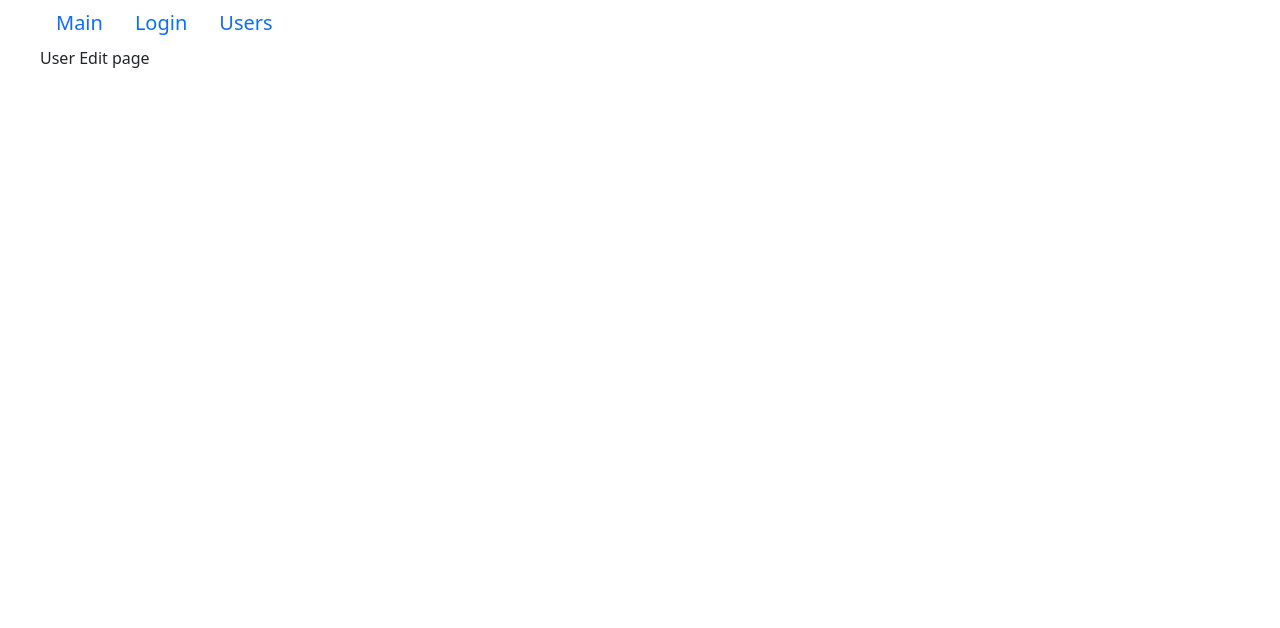
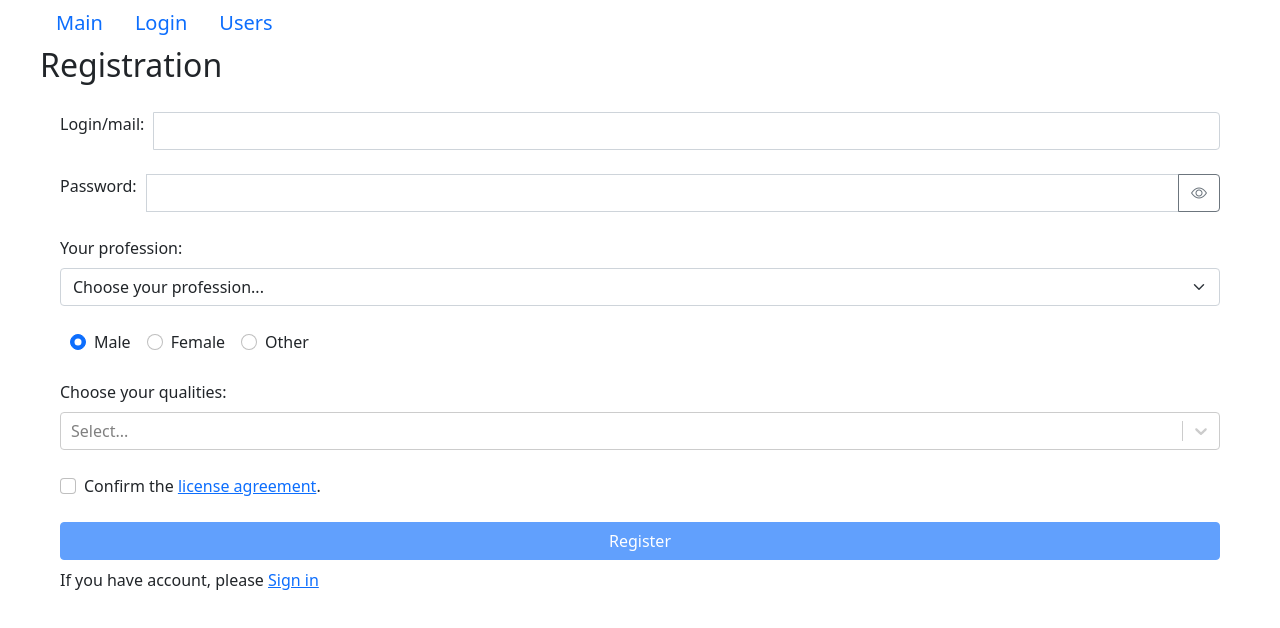
Before and after one commit to ZagSerSan/CP_fast-company, a React (Create React App) app: page /Users/67rdca3eeb7f6fgeed471815/edit in a window 1280 px wide. Shown: the top 628 px of the page. Built offline with nearby package versions, Linux system fonts and the light colour scheme.

Commit message:
add loader

```diff
--- a/package.json
+++ b/package.json
@@ -11,6 +11,7 @@
     "prop-types": "^15.8.1",
     "react": "^18.2.0",
     "react-dom": "^18.2.0",
+    "react-loader-spinner": "^5.3.4",
     "react-router-dom": "^5.3.0",
     "react-scripts": "5.0.1",
     "react-select": "^5.7.3",
--- /dev/null
+++ b/src/app/components/common/loader.module.css
@@ -0,0 +1,7 @@
+.loader {
+  position: fixed;
+  top: 20%;
+  left: 50%;
+  /* transform: translate3d(-50%, -50%, 0); */
+  transform: translateX(-50%);
+}
--- a/src/app/components/page/userPage/userEdit.jsx
+++ b/src/app/components/page/userPage/userEdit.jsx
@@ -1,8 +1,178 @@
-import React from 'react'
+import React, { useState, useEffect } from 'react'
+import { Link } from 'react-router-dom/cjs/react-router-dom'
+// utils, css
+import './userEdit.module.css'
+import professionsApi from '../../../api/fake.api/professions.api'
+import qualitiesApi from '../../../api/fake.api/qualities.api'
+import { validator } from '../../../utils/validator'
+import { validatorConfig } from '../../../utils/validatorConfig'
+// components
+import TextField from '../../common/form/textField'
+import SelectField from '../../common/form/selectField'
+import RadioField from '../../common/form/radioField'
+import MultiSelectField from '../../common/form/multiSelectField'
+import CheckBoxField from '../../common/form/checkBoxField'
 
 const UserEdit = () => {
+  // состояние ошибок для валидации форм + validate()
+  const [errors, setErrors] = useState({})
+  // значение полей формы
+  const [data, setData] = useState({
+    mail: '',
+    password: '',
+    profession: '',
+    sex: 'male',
+    qualities: [],
+    licence: false
+  })
+
+  // all api qualities state
+  const [qualities, setQualities] = useState([])
+
+  useEffect(() => {
+    qualitiesApi.fetchAll().then((data) => {
+      const qualitiesList = Object.keys(data).map(qualitieName => (
+        { label: data[qualitieName].name, value: data[qualitieName]._id }
+      ))
+      setQualities(qualitiesList)
+    })
+
+    professionsApi.fetchAll().then((data) => {
+      const professionsList = Object.keys(data).map((professionName) => ({
+          label: data[professionName].name,
+          value: data[professionName]._id
+      }))
+      setProfession(professionsList)
+    })
+  }, [])
+
+  // for SelectField
+  const [professions, setProfession] = useState()
+
+  // handleChange => onChange в дочерних компонентах (полях)
+  const handleChange = (fieldData) => {
+    setData((prevState) => (
+      {
+        ...prevState,
+        [fieldData.name]: fieldData.value
+      }
+    ))
+  }
+
+  // действие кнопки отправить если формы валидны
+  const getProfessionById = (id) => {
+    for (const prof of professions) {
+      if (prof.value === id) {
+          return { _id: prof.value, name: prof.label }
+      }
+    }
+  }
+  const getQualities = (elements) => {
+    const qualitiesArray = []
+    for (const elem of elements) {
+      for (const quality in qualities) {
+        if (elem.value === qualities[quality].value) {
+          qualitiesArray.push({
+              _id: qualities[quality].value,
+              name: qualities[quality].label,
+              color: qualities[quality].color
+          })
+        }
+      }
+    }
+    return qualitiesArray
+  }
+  const handleSubmit = (e) => {
+    e.preventDefault()
+
+    const ifValid = validate()
+    if (!ifValid) return
+
+    // действие кнопки отправить если формы валидны
+    const { profession, qualities } = data
+    console.log({
+      ...data,
+      professions: getProfessionById(profession),
+      qualities: getQualities(qualities)
+    })
+  }
+
+  useEffect(() => {
+    validate()
+  }, [data])
+  const validate = () => {
+    const errors = validator(data, validatorConfig)
+    setErrors(errors)
+    return Object.keys(errors).length === 0
+  }
+  // блокировка кнопки
+  const isValid = Object.keys(errors).length === 0
+
   return (
-    <div>User Edit page</div>
+    <>
+      <h2>Registration</h2>
+      <form className="form" onSubmit={handleSubmit}>
+        <TextField
+          label="Login/mail:"
+          name="mail"
+          value={data.mail}
+          onChange={handleChange}
+          errors={errors}
+        />
+        <TextField
+          label="Password:"
+          name="password"
+          value={data.password}
+          type="password"
+          onChange={handleChange}
+          errors={errors}
+        />
+        <SelectField
+          name='profession'
+          label="Your profession:"
+          defaultOption="Choose your profession..."
+          value={data.profession}
+          professions={professions}
+          error={errors.profession}
+          onChange={handleChange}
+        />
+        <RadioField
+          options={[
+            { name: 'Male', value: 'male' },
+            { name: 'Female', value: 'female' },
+            { name: 'Other', value: 'other' }
+          ]}
+          value={data.sex}
+          name="sex"
+          onChange={handleChange}
+        />
+        <MultiSelectField
+          name='qualities'
+          label='Choose your qualities:'
+          defaultValue={data.qualities}
+          qualities={qualities}
+          onChange={handleChange}
+        />
+        <CheckBoxField
+          value={data.licence}
+          onChange={handleChange}
+          name='licence'
+          error={errors.licence}
+        >
+          Confirm the <a href=''>license agreement</a>.
+        </CheckBoxField>
+        <button
+          type="submit"
+          disabled={!isValid}
+          className="btn btn-primary w-100 mx-auto"
+        >
+          Register
+        </button>
+        <p className='mt-2'>
+          If you have account, please <Link to="/Login">Sign in</Link>
+        </p>
+      </form>
+    </>
   )
 }
 
--- /dev/null
+++ b/src/app/components/page/userPage/userEdit.module.css
@@ -0,0 +1,3 @@
+option, .cursorPointer {
+  cursor: pointer;
+}
--- a/src/css/index.css
+++ b/src/css/index.css
@@ -56,19 +56,6 @@
   margin-left: 3px;
 }
 
-svg.loader {
-  position: fixed;
-  top: 50%;
-  left: 50%;
-  z-index: 1000;
-  -webkit-transform: translate3d(-50%, -50%, 0) rotateZ(0deg);
-  transform: translate3d(-50%, -50%, 0) rotateZ(0deg);
-  height: 200px;
-  fill: rgb(152, 145, 255);
-  -webkit-animation: 5s loader linear infinite;
-  animation: 5s loader linear infinite;
-}
-
 @-webkit-keyframes loader {
   from {
     -webkit-transform: translate3d(-50%, -50%, 0) rotateZ(0deg);
```
Also changed, not shown: src/app/components/common/iconSVG.jsx (+10 -3 lines), src/app/components/page/usersListPage/UserListPage.jsx (+0 -15 lines), 1 other file (tests, documents, lock files or other folders).
